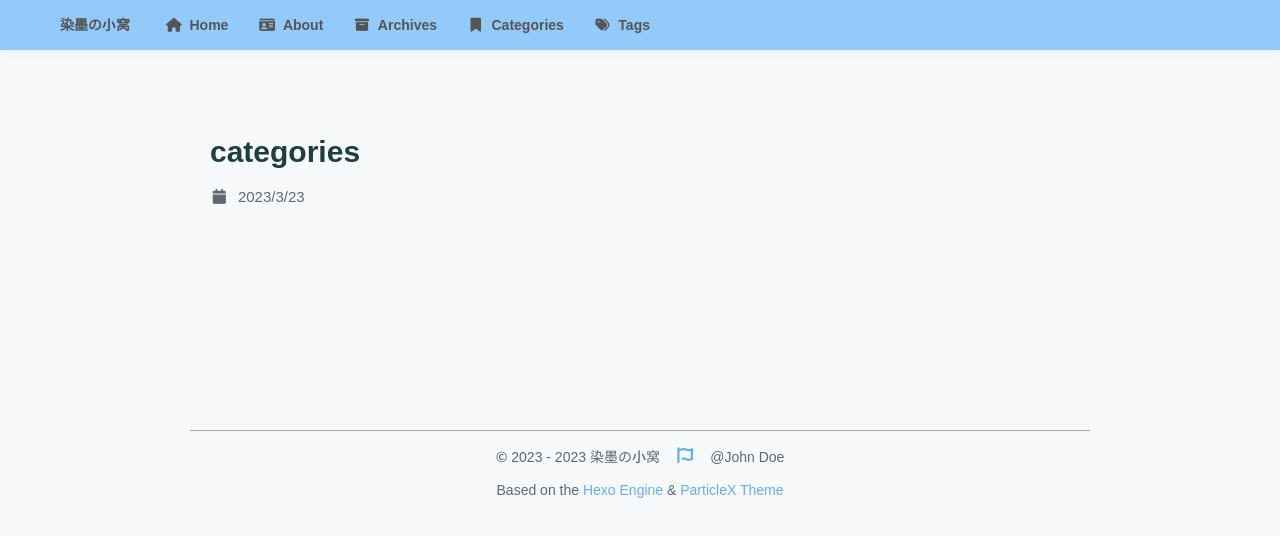
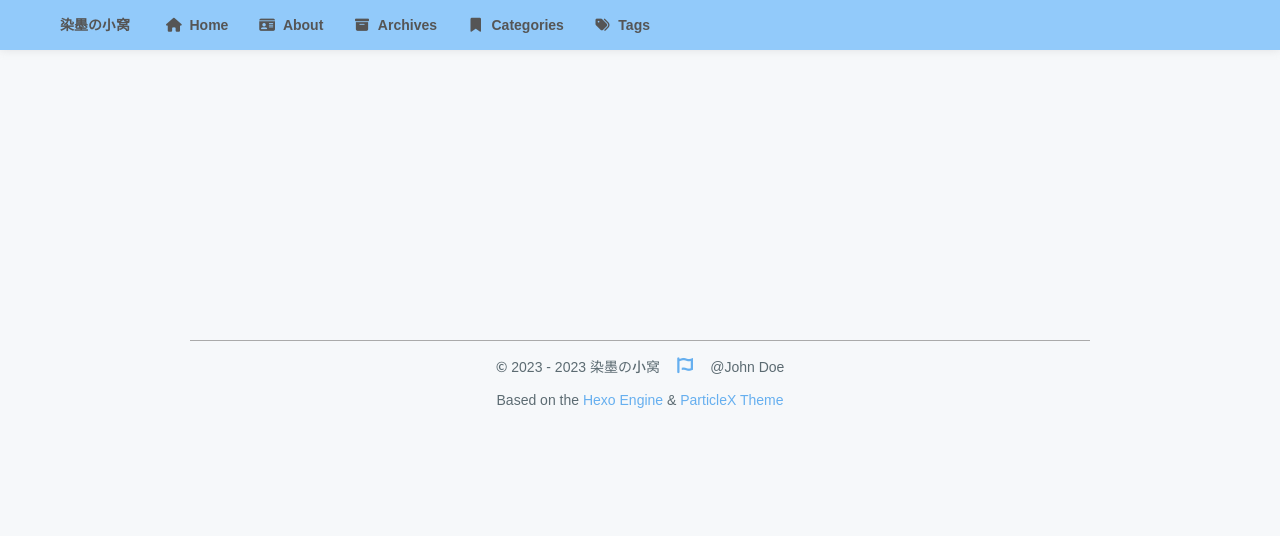
Before and after one commit to NightInkDyeing/NightInkDyeing.github.io, a plain HTML site: page categories/index.html in a window 1280 px wide. Drawn offline with nearby package versions, Linux system fonts and the light colour scheme; a web font is replaced by a local one.

Commit message:
Site updated: 2023-03-24 12:02:20

```diff
--- a/categories/index.html
+++ b/categories/index.html
@@ -5,8 +5,8 @@
         <meta charset="UTF-8" />
         <title>categories | 染墨の小窝</title>
         <meta name="author" content="John Doe" />
-        <meta name="description" content="" />
-        <meta name="keywords" content="" />
+        <meta name="description" content="憋了俩月不知道写啥 想了三天凑两句废话 --有字就行" />
+        <meta name="keywords" content="HTML CSS JavaScript Vue Hexo" />
         <meta name="viewport" content="width=device-width,initial-scale=1.0,maximum-scale=1.0,user-scalable=0" />
         <link rel="icon" href="/null" />
         <script src="https://cdn.staticfile.org/vue/3.2.47/vue.global.prod.min.js"></script>
@@ -27,10 +27,6 @@
 
 
 <script src="/js/lib/preview.js"></script>
-
-
-
-
 
 
 
@@ -143,30 +139,11 @@
     </div>
 </nav>
 
-                <div class="article">
-    <div>
-        <h1>categories</h1>
-    </div>
-    <div class="info">
-        <span class="date">
-            <span class="icon">
-                <i class="fa-solid fa-calendar fa-fw"></i>
-            </span>
-            2023/3/23
-        </span>
+                <div id="archives">
 
+    <div class="categories-tags">
 
     </div>
-
-    <div class="content" v-pre>
-
-    </div>
-
-
-
-
-
-
 
 </div>
 
@@ -200,11 +177,5 @@
         </div>
         <script src="/js/main.js"></script>
 
-
-
-
-
-
-
     </body>
 </html>
```
Also changed, not shown: 2023/03/23/hello-world/index.html (+2 -2 lines), archives/index.html (+2 -2 lines), index.html (+4 -4 lines), link/index.html (+2 -2 lines), tags/index.html (+4 -33 lines).
